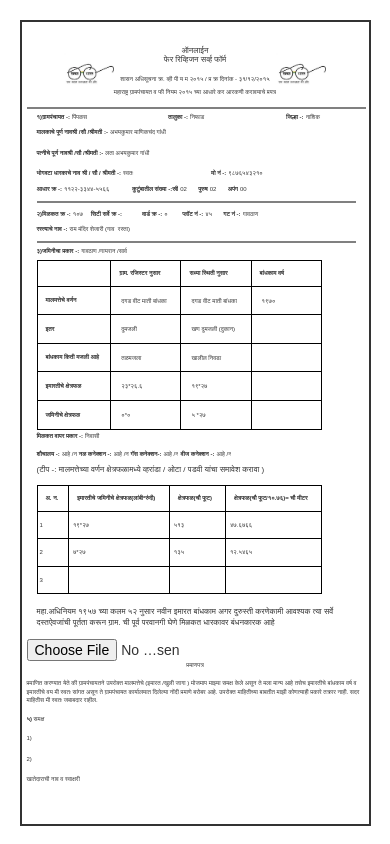
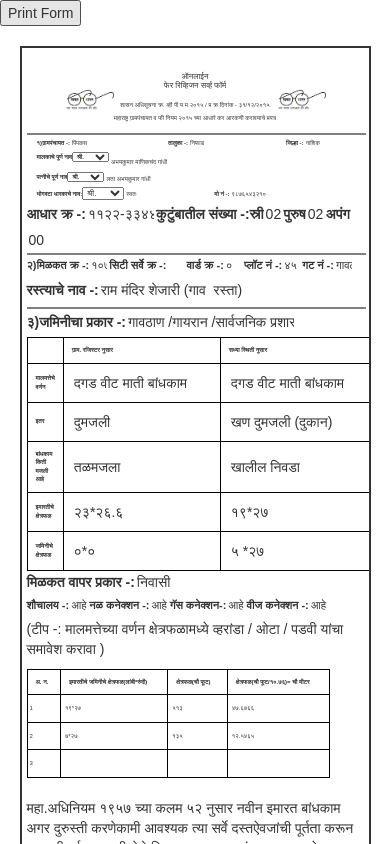
Before and after one commit to imaheshaher/online-survey, a React (Create React App) app: page / in a window 390 px wide. Shown: the top 844 px of the page. Built offline with nearby package versions, Linux system fonts and the light colour scheme.

Commit message:
form modified

```diff
--- a/package.json
+++ b/package.json
@@ -9,6 +9,7 @@
     "react": "^18.3.1",
     "react-dom": "^18.3.1",
     "react-scripts": "5.0.1",
+    "react-to-print": "^2.15.1",
     "web-vitals": "^2.1.4"
   },
   "scripts": {
--- a/src/components/form.jsx
+++ b/src/components/form.jsx
@@ -1,4 +1,6 @@
 import React, { useState } from "react";
+import { useRef } from 'react';
+import {useReactToPrint} from "react-to-print";
 import "./style1.css"; // Import your CSS file here
 import gandhiLogo from "./gandhi.jpeg";
 function GovernmentForm() {
@@ -104,18 +106,18 @@ function GovernmentForm() {
     console.log(formData);
   };
 
-  const [selectedOption, setSelectedOption] = useState(null);
+  // const [selectedOption, setSelectedOption] = useState(null);
 
-  const handleClick = (option) => {
-    setSelectedOption(option);
-  };
+  // const handleClick = (option) => {
+  //   setSelectedOption(option);
+  // };
 
-  const getStrikethroughStyle = (option) => {
-    if (selectedOption && selectedOption !== option) {
-      return { textDecoration: 'line-through' };
-    }
-    return {};
-  };
+  // const getStrikethroughStyle = (option) => {
+  //   if (selectedOption && selectedOption !== option) {
+  //     return { textDecoration: 'line-through' };
+  //   }
+  //   return {};
+  // };
 
   const [selectedImage, setSelectedImage] = useState(null);
   const [preview, setPreview] = useState(null);
@@ -156,10 +158,30 @@ function GovernmentForm() {
         alert('No image selected');
       }
     };
+    const componentRef = useRef();
+    const handlePrint = useReactToPrint({
+      content: () => componentRef.current,
+    });
+
+    const [selectedTitle, setSelectedTitle] = useState('');
+
+  const handleTitleChange = (event) => {
+    setSelectedTitle(event.target.value);
+  };
+
+  return (
+    <>
 
 
-  return (
-    <form className="form-container" onSubmit={handleSubmit}>
+    <button onClick={handlePrint}>Print Form</button>
+
+
+    <div ref={componentRef} className="print-page">
+
+
+    <form className="form-container" onSubmit={handleSubmit} >
+
+    <div className="first-page">
       {/* Form Header */}
       <div className="header-container">
         <div>
@@ -240,24 +262,12 @@ function GovernmentForm() {
           <label htmlFor="ownerName">
           <label htmlFor="ownerName">मालकाचे पूर्ण नाव </label>
 
-        <label
-        style={getStrikethroughStyle('श्री')}
-        onClick={() => handleClick('श्री')}
-      >
-         श्री /
-      </label>
-      <label
-        style={getStrikethroughStyle('सौ')}
-        onClick={() => handleClick('सौ')}
-      >
-        सौ /
-      </label>
-      <label
-        style={getStrikethroughStyle('श्रीमती')}
-        onClick={() => handleClick('श्रीमती')}
-      >
-        श्रीमती :-
-      </label>
+          <select id="title" value={selectedTitle} onChange={handleTitleChange}>
+        <option value="">श्री.</option>
+        <option value="Mr.">श्री.</option>
+        <option value="Miss.">सौ.</option>
+        <option value="Mrs.">श्रीमती.</option>
+      </select>
 
 
           </label>
@@ -274,31 +284,13 @@ function GovernmentForm() {
         <div className="row3">
           <label htmlFor="wifeName">पत्नीचे पूर्ण नाव
 
-                  <label
-                style={getStrikethroughStyle('श्री')}
-                onClick={() => handleClick('श्री')}
-              >
-                श्री /
+          <select id="title" value={selectedTitle} onChange={handleTitleChange}>
+        <option value="">श्री.</option>
+        <option value="Mr.">श्री.</option>
+        <option value="Miss.">सौ.</option>
+        <option value="Mrs.">श्रीमती.</option>
+      </select>
           </label>
-              <label
-                style={getStrikethroughStyle('सौ')}
-                onClick={() => handleClick('सौ')}
-              >
-                सौ /
-              </label>
-              <label
-                style={getStrikethroughStyle('श्रीमती')}
-                onClick={() => handleClick('श्रीमती')}
-              >
-                श्रीमती :-
-      </label>
-
-
-
-
-
-          </label>
-
 
           <input
             type="text"
@@ -312,9 +304,15 @@ function GovernmentForm() {
 
 
         <div className="row5">
-          <label htmlFor="occupation">
-            भोगवटा धारकाचे नाव श्री / सौ / श्रीमती -:
-          </label>
+
+          <label htmlFor="occupation">भोगवटा धारकाचे नाव:</label>
+      <select id="title" value={selectedTitle} onChange={handleTitleChange}>
+        <option value="">श्री.</option>
+        <option value="Mr.">श्री.</option>
+        <option value="Miss.">सौ.</option>
+        <option value="Mrs.">श्रीमती.</option>
+      </select>
+
           <input
             type="text"
             id="occupation"
@@ -333,6 +331,8 @@ function GovernmentForm() {
                   onChange={handleChange}
                   required
                 />
+     </div>
+
           </div>
 
 
@@ -380,6 +380,7 @@ function GovernmentForm() {
             onChange={handleChange}
             required
           />
+</div>
 
 
       <hr
@@ -626,7 +627,7 @@ function GovernmentForm() {
           परवानगी घेणे मिळकत धारकावर बंधनकारक आहे{" "}
         </p>
         </div>
-        </div>
+
 
         <div className="footer-container">
 
@@ -667,6 +668,8 @@ function GovernmentForm() {
 
 
     </form>
+    </div>
+    </>
   );
 }
 
--- a/src/components/style1.css
+++ b/src/components/style1.css
@@ -1,3 +1,50 @@
+@media print {
+    body {
+      font-family: Arial, sans-serif;
+    }
+
+    .form-container {
+      width: 100%;
+      margin: 0;
+      padding: 0;
+    }
+
+    .form-field {
+      margin-bottom: 15px;
+      display: block;
+    }
+
+    .form-label {
+      font-weight: bold;
+    }
+
+    .form-input {
+      border: 1px solid #000;
+      padding: 5px;
+      width: 100%;
+    }
+
+    .no-print {
+      display: none;
+    }
+  }
+
+  @media print {
+    /* .print-page{
+        width: 2480px;
+    } */
+
+    /* .first-page{
+        height: 3508px;
+    } */
+
+    .form-container {
+      width: 100%; /* Adjust as necessary */
+      margin: 0; /* Remove margins */
+      padding: 10px; /* Add padding for readability */
+    }
+  }
+
 .container{
     width: 90%;
 }
@@ -5,11 +52,24 @@
     font-size: 15px;
 }
 .row7 input{
-    width: 100px;
+    width: 60px;
 }
+
+.row2{
+    display: flex;
+    flex-direction: row;
+    width: 800px;
+}
+.row3{
+    display: flex;
+    flex-direction: row;
+    width: 800px;
+}
+
 .row2 input,.row3 input,.row8 input{
     width: 500px;
 }
+
 body {
     font-family: Arial, sans-serif;
     margin: 0;
@@ -22,6 +82,8 @@ body {
         overflow: hidden;
         margin: 0 auto;
         margin-top: 20px;
+        margin-left: 50px;
+    margin-right: 50px;
 }
 .header-container{
     display: flex;
@@ -105,8 +167,8 @@ table input{
 .row10{
     font-size: 15px;
 }
-.row10 input#text{
-    width: 8%;
+.row10 input{
+    width:70px;
 }
 hr{
     margin-top: 2px;
@@ -125,6 +187,12 @@ hr{
 .mobile input{
     width: 70px;
 }
+.male input{
+    width: 40px;
+}
+.female, .male, .handicap input{
+    width: 40px;
+}
 
 
 @media screen and (max-width : 1200px) {
@@ -134,11 +202,11 @@ hr{
     .mobile input{
         width: 70px;
     }
-    .female, .male, .handicap input{
-        width: 70px;
+    .female input, .male input, .handicap input{
+        width: 50px;
     }
     input#handicap {
-        width: 70px;
+        width: 50px;
     }
     input#occupation {
         width: 250px;
@@ -151,7 +219,7 @@ hr{
         font-size: 15px;
     }
     .row7 input{
-        width: 6.5%;
+        width: 60px;
     }
     .row2 input,.row3 input,.row8 input,.row9 input{
         width: 500px;
@@ -302,7 +370,10 @@ hr{
         width: 400px;
     }
     .female, .male, .handicap input{
-        width: 60px;
+        width: 40px;
+    }
+    .female input , .male input , .handicap input{
+        width: 50px;
     }
 
 }
```
Also changed, not shown: 1 other file (tests, documents, lock files or other folders). Lines whose indentation alone changed are shown as unchanged.
